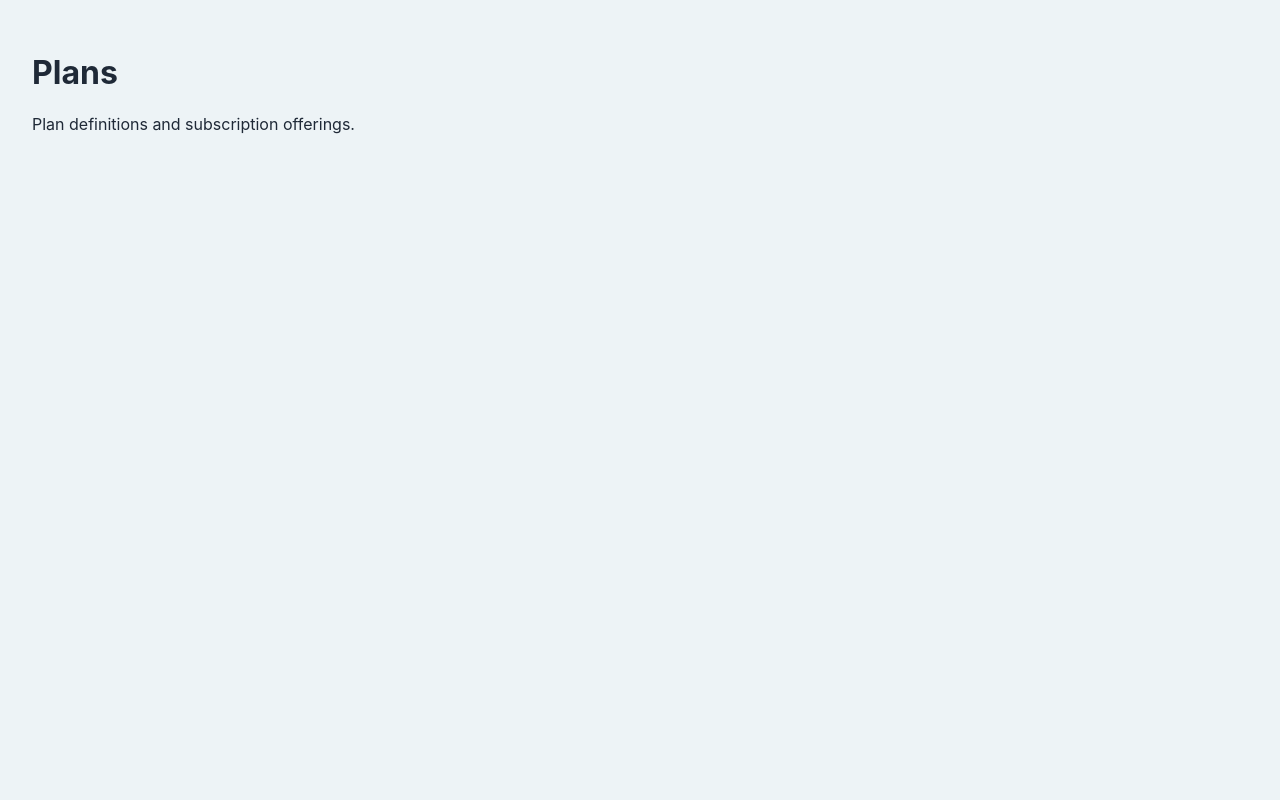
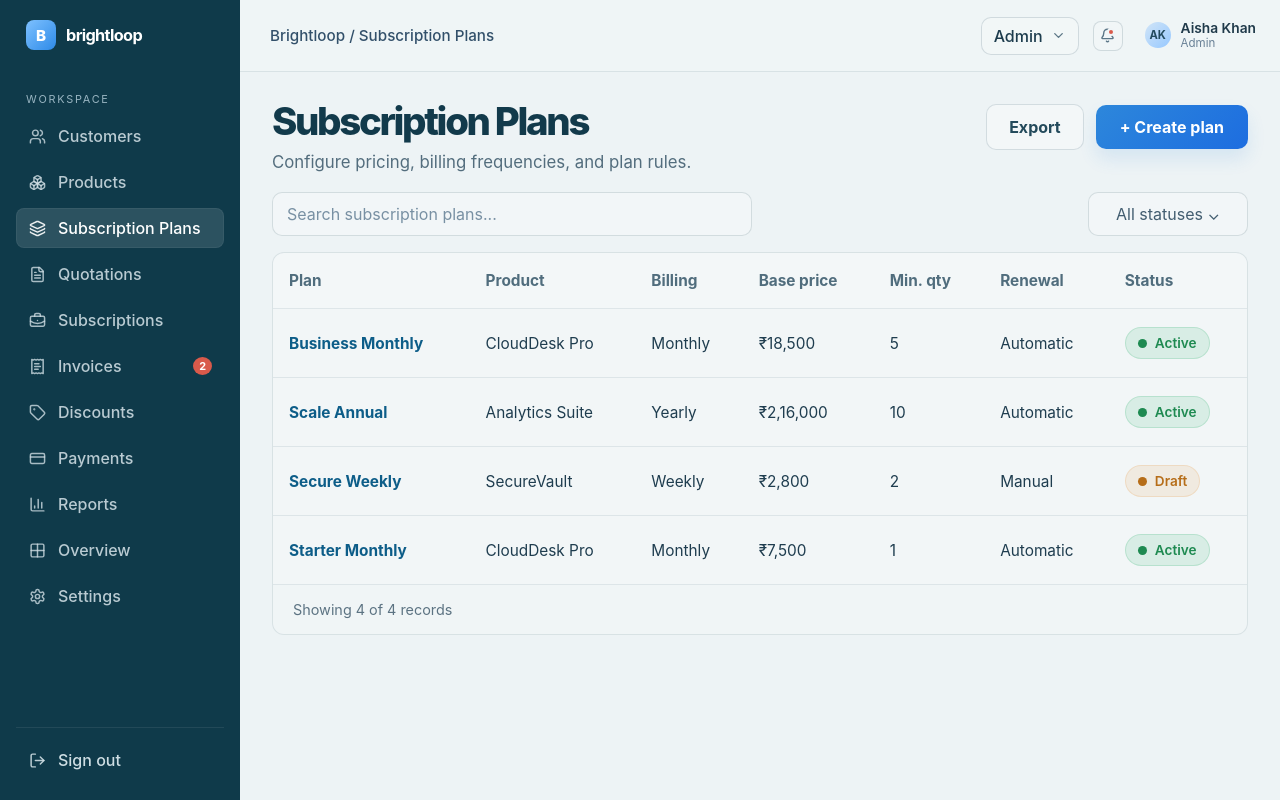
Before and after one commit to Aiswaryabinu/Ignis, a React (Vite) app in the folder frontend/: page /plans in a window 1280 px wide. Built offline with nearby package versions, Linux system fonts and the light colour scheme.

Commit message:
Add subscription plans page

```diff
--- a/frontend/src/features/plans/pages/PlansPage.jsx
+++ b/frontend/src/features/plans/pages/PlansPage.jsx
@@ -1,3 +1,99 @@
+import { AppShell } from '../../../components/layout/AppShell.jsx';
+
+const plans = [
+  {
+    plan: 'Business Monthly',
+    product: 'CloudDesk Pro',
+    billing: 'Monthly',
+    basePrice: '₹18,500',
+    minQty: '5',
+    renewal: 'Automatic',
+    status: 'Active',
+  },
+  {
+    plan: 'Scale Annual',
+    product: 'Analytics Suite',
+    billing: 'Yearly',
+    basePrice: '₹2,16,000',
+    minQty: '10',
+    renewal: 'Automatic',
+    status: 'Active',
+  },
+  {
+    plan: 'Secure Weekly',
+    product: 'SecureVault',
+    billing: 'Weekly',
+    basePrice: '₹2,800',
+    minQty: '2',
+    renewal: 'Manual',
+    status: 'Draft',
+  },
+  {
+    plan: 'Starter Monthly',
+    product: 'CloudDesk Pro',
+    billing: 'Monthly',
+    basePrice: '₹7,500',
+    minQty: '1',
+    renewal: 'Automatic',
+    status: 'Active',
+  },
+];
+
+const pillClassMap = {
+  Active: 'success',
+  Draft: 'warning',
+};
+
 export function PlansPage() {
-  return <div className="page-shell"><h1>Plans</h1><p>Plan definitions and subscription offerings.</p></div>;
+  return (
+    <AppShell
+      title="Subscription Plans"
+      description="Configure pricing, billing frequencies, and plan rules."
+      breadcrumb="Brightloop / Subscription Plans"
+      activeNav="Subscription Plans"
+      primaryAction={<button className="primary-action">+ Create plan</button>}
+      secondaryAction={<button className="secondary-action">Export</button>}
+    >
+      <div className="table-toolbar">
+        <div className="search-box">Search subscription plans...</div>
+        <div className="filter-select">All statuses ⌄</div>
+      </div>
+
+      <div className="data-card">
+        <table className="data-table">
+          <thead>
+            <tr>
+              <th>Plan</th>
+              <th>Product</th>
+              <th>Billing</th>
+              <th>Base price</th>
+              <th>Min. qty</th>
+              <th>Renewal</th>
+              <th>Status</th>
+            </tr>
+          </thead>
+          <tbody>
+            {plans.map((item) => (
+              <tr key={item.plan}>
+                <td className="customer-name">{item.plan}</td>
+                <td>{item.product}</td>
+                <td>{item.billing}</td>
+                <td>{item.basePrice}</td>
+                <td>{item.minQty}</td>
+                <td>{item.renewal}</td>
+                <td>
+                  <span className={`status-pill ${pillClassMap[item.status] || 'muted'}`}>
+                    <span className="dot" />
+                    {item.status}
+                  </span>
+                </td>
+              </tr>
+            ))}
+          </tbody>
+        </table>
+
+        <div className="table-footer">Showing 4 of 4 records</div>
+      </div>
+    </AppShell>
+  );
 }
--- a/frontend/src/styles/global.css
+++ b/frontend/src/styles/global.css
@@ -539,6 +539,7 @@ button, input, select {
   text-align: left;
   color: #1f3d4f;
   font-size: 0.96rem;
+  white-space: nowrap;
 }
 
 .data-table th {
```
